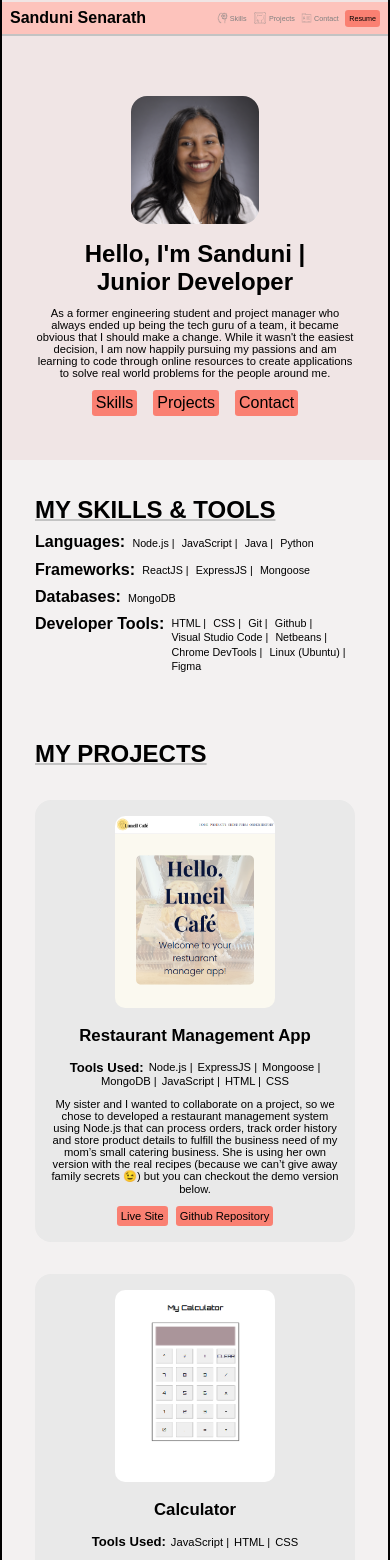
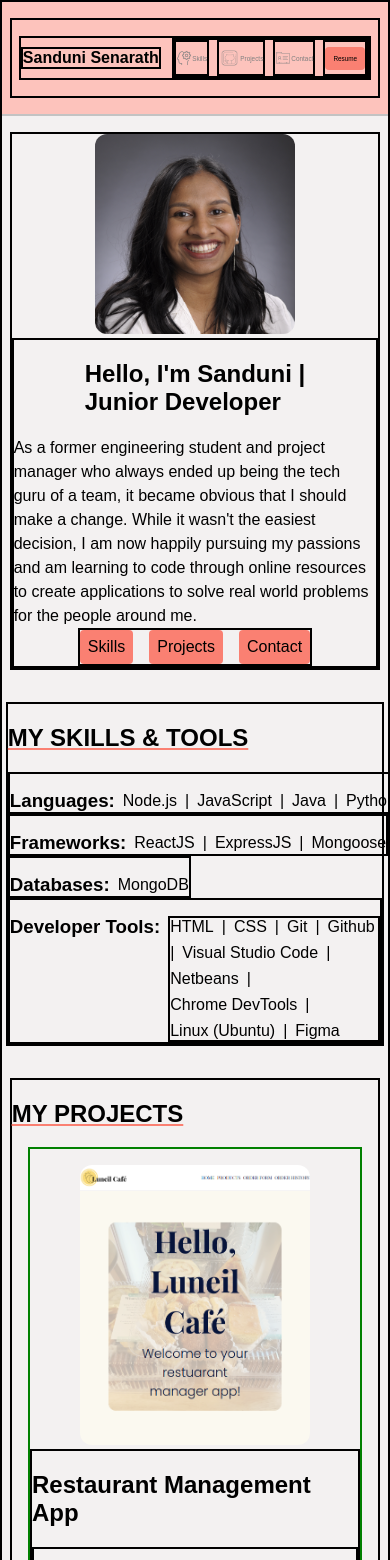
Before and after one commit to SSenarath/ssenarath.github.io, a React (Create React App) app: page / in a window 390 px wide. Shown: the top 1560 px of the page. Built offline with nearby package versions, Linux system fonts and the light colour scheme.

Commit message:
Refactor css with base being for small screens

```diff
--- a/src/App.css
+++ b/src/App.css
@@ -1,38 +1,238 @@
-.App {
-  text-align: center;
+* > {
+    box-sizing: border-box;
+
 }
 
-.App-logo {
-  height: 40vmin;
-  pointer-events: none;
+body {
+    margin: 0;
+    background-color: #f3f1f1;
+    font-family: 'Ubuntu', sans-serif;
 }
 
-@media (prefers-reduced-motion: no-preference) {
-  .App-logo {
-    animation: App-logo-spin infinite 20s linear;
-  }
+main {
+    display: flex;
+    flex-direction: column;
+    align-items: center;
+    border: 2px solid black;
 }
 
-.App-header {
-  background-color: #282c34;
-  min-height: 100vh;
-  display: flex;
-  flex-direction: column;
-  align-items: center;
-  justify-content: center;
-  font-size: calc(10px + 2vmin);
-  color: white;
+/* =================
+    Typography
+   ================= */
+
+/* general formatting */
+
+h3 {
+    white-space: nowrap;
+}
+h3, p {
+    margin: 0;
 }
 
-.App-link {
-  color: #61dafb;
+.p-lineheight {
+  line-height: 1.5;
 }
 
-@keyframes App-logo-spin {
-  from {
-    transform: rotate(0deg);
+.section-title {
+    text-decoration: underline #fa8072;
+}
+
+/* header formatting  */
+
+.my-name h4 {
+    margin: 0;
+}
+
+.navbar-item {
+    font-size: 0.4rem; /*10px*/
+    color: #808080;
+    text-decoration: none;
+    height: 2rem;
+
+}
+
+.navbar-item:hover {
+    border-bottom: 1px solid #808080;
+}
+
+/* project formatting  */
+
+.project-description {
+    margin: 1rem 0;
+}
+
+
+
+/* =================
+   Buttons
+   ================= */
+
+   .btn {
+    background-color: #fa8072;
+    color: black;
+    text-decoration: none;
+    padding: 0.5rem;
+    border-radius: 0.25rem;
+   }
+
+/* =================
+   Layout
+   ================= */
+
+
+.container, .navbar-item, .navbar-right, .hero-left-container, .skill-category, .dev-tools, .projectcard, .projectcard-right-info, .option, .links {
+    display: flex;
+    align-items: center;
+    border: 2px solid black;
+}
+
+
+.container {
+    width: 95%;
+    max-width: 700px;
+    margin: 1em auto;
+}
+
+/* header formatting */
+
+header {
+    width: 100%;
+    border-bottom: 2px solid #C3C3C3;
+    background: #FDC3BC;
+}
+.my-name {
+    margin: 0 auto 0 0;
+    border: 2px solid black;
+}
+
+.navbar-right {
+    gap: 0.5em;
+}
+
+.navbar-item {
+    border: 2px solid black;
+}
+
+.navbar-item img {
+    width: 1rem;
+}
+
+.projects img {
+    width:1.4rem;
+    margin:  0 -0.1em;
+ }
+
+/* hero formatting */
+
+#hero .container {
+    flex-direction: column-reverse;
+}
+
+.hero-left-container {
+    flex-direction: column;
+}
+
+.profile-picture {
+    width: 12.5em;
+    height: 12.5em;
+    border-radius: 0.75em;
+    object-fit: cover;
+    object-position: top -10px right 0px;
+
+}
+
+.links {
+    gap: 1em;
+}
+
+/* skills formatting  */
+
+#skills .container {
+    flex-direction: column;
+    align-items: flex-start;
+}
+
+.skill-category {
+    padding-top: 1em;
+}
+
+.skill-category, .dev-tools {
+    gap: 0.5em;
+
+}
+
+.skill-category.dev {
+    align-items: flex-start;
+}
+
+.dev-tools {
+    flex-wrap: wrap;
+
+}
+
+/* projects formatting  */
+
+
+
+#projects .container {
+    flex-direction: column;
+    align-items: flex-start;
+}
+
+
+.projectcard {
+    border: 2px solid green;
+    width: 90%;
+    margin: auto;
+    flex-direction: column;
+}
+
+.project-img {
+    margin-top: 1em;
+    width: 14.4em;
+    height: 17.5em;
+    border-radius: 0.75em;
+    object-fit: cover;
+}
+
+.projectcard-right-info {
+    flex-direction: column;
+}
+
+
+/* contact formatting  */
+
+#contact {
+    width: 100%;
+    border: 2px solid green;
+}
+
+#contact .container {
+    flex-direction: column;
+    align-items: center;
+
+}
+
+.option{
+    flex-direction: column;
+    align-items: center;
+    gap: 1em;
+}
+
+.icon-box{
+    background-color: #fa8072;
+    border-radius: 100%;
+    padding: 1rem;
+    margin-top: 1em;
+
   }
-  to {
-    transform: rotate(360deg);
+
+  .option img {
+    width: 3rem;
   }
-}
+
+
+
+/* =================
+    Media queries
+   ================= */
--- a/src/components/Contact.js
+++ b/src/components/Contact.js
@@ -5,8 +5,8 @@ import LinkedIn from "../images/contact/linkedin.png"
 
 export default function Contact(){
     return(
-        <section id="contact" className="contact">
-            <div className="section contact-container">
+        <section id="contact">
+            <div className="container">
                 <h1 className="section-title">GET IN TOUCH</h1>
                 <div className="contact-options">
                     <div className="option">
--- a/src/components/Footer.js
+++ b/src/components/Footer.js
@@ -3,7 +3,9 @@ import React from "react";
 export default function Footer() {
     return(
         <footer>
-            <p>© 2023 Sanduni Senarath <a href="https://github.com/SSenarath/portfolio-website" target="_blank">Github Project Repo</a></p>
+            <div className="container">
+                <p>© 2023 Sanduni Senarath <a href="https://github.com/SSenarath/portfolio-website" target="_blank">Github Project Repo</a></p>
+            </div>
         </footer>
     )
 
--- a/src/components/Header.js
+++ b/src/components/Header.js
@@ -7,10 +7,12 @@ export default function Header(){
     return(
 
         <header>
-             <Link activeClass="active" to="hero" spy={true} smooth={true}>
+            <div className="container ">
+                <nav className = "container header-navbar">
+                        <Link className="my-name" activeClass="active" to="hero" spy={true} smooth={true}>
                             <h4>Sanduni Senarath</h4>
                         </Link>
-            <nav className = "header-navbar">
+                        <div className="navbar-right">
                             <Link activeClass="active" to="skills" spy={true} smooth={true}>
                             <div className="navbar-item">
                                 <img src={require(`../images/navbar/skills.png`)}/>
@@ -29,8 +31,12 @@ export default function Header(){
                                     <a>Contact</a>
                                 </div>
                             </Link>
+                            <div className="navbar-item">
                                 <a className ="btn" href="sanduni-resume.pdf" download="sanduni-resume.pdf">Resume</a>
+                            </div>
+                        </div>
                     </nav>
+            </div>
         </header>
     )
 }
--- a/src/components/Hero.js
+++ b/src/components/Hero.js
@@ -5,22 +5,20 @@ import {Link} from 'react-scroll'
 
 export default function Hero(){
     return(
-        <section id="hero" className ="hero">
-
-            <div className="section introduction">
-                <div className="left-container">
-                    <h1>Hello, I'm Sanduni | </h1>
-                    <h1 className="job-title">Junior Developer</h1>
-                    <p className="about-me" >As a former engineering student and project manager who always ended up being the tech guru of
+        <section id="hero" >
+            <div className="container">
+                <div className="hero-left-container">
+                    <h1>Hello, I'm Sanduni | <br/> Junior Developer </h1>
+                    <p className="about-me p-lineheight" >As a former engineering student and project manager who always ended up being the tech guru of
                         a team, it became obvious that I should make a change. While it wasn't the easiest decision, I am now happily pursuing my passions and am learning to code through online resources to create applications to solve real world
                         problems for the people around me.</p>
-                    <div className ="intro-links">
+                    <div className ="links">
                         <a className='btn'><Link  activeClass="active" to="skills" spy={true} smooth={true}>Skills</Link></a>
                         <a className='btn'><Link  activeClass="active" to="projects" spy={true} smooth={true}>Projects</Link></a>
                         <a className='btn'><Link  activeClass="active" to="contact" spy={true} smooth={true}>Contact</Link></a>
                     </div>
                 </div>
-                <div className="right-container">
+                <div className="hero-right-container">
                      <img className="profile-picture" src={MyImage} alt="Sanduni Senarath in a white blouse smiling"/>
                 </div>
             </div>
--- a/src/components/ProjectCard.js
+++ b/src/components/ProjectCard.js
@@ -3,15 +3,15 @@ import Toolkit from "./Toolkit.js";
 
 export default function ProjectCard({item}){
     return (
-        <div className="projectcard-container">
-            <div className="container-left">
-              <a target="_blank" href={item.websiteLink}><img className="project-img" src={require(`../images/${item.coverImg}`)} alt="Sanduni Senarath in a white blouse smiling"/></a>
-            </div>
-            <div className="container-right">
+        <div className="projectcard">
+
+            <a target="_blank" href={item.websiteLink}><img className="project-img" src={require(`../images/${item.coverImg}`)} alt="Sanduni Senarath in a white blouse smiling"/></a>
+
+            <div className="projectcard-right-info">
                 <h2>{item.title}</h2>
                 <Toolkit project={item.tools} key={item.id}/>
-                <p>{item.description}</p>
-                <div className="project-links">
+                <p className="project-description p-lineheight">{item.description}</p>
+                <div className="links">
                     <a className = "btn" target="_blank" href={item.websiteLink}>Live Site</a>
                     <a className = "btn" target="_blank" href={item.githubRepoLink}>Github Repository</a>
                 </div>
--- a/src/components/Projects.js
+++ b/src/components/Projects.js
@@ -8,12 +8,10 @@ export default function Projects(props){
         return <ProjectCard key={each.id} item={each}/>
     })
     return(
-        <section id="projects" className="project">
-            <div className="section">
-                <div className="content-container">
+        <section id="projects">
+            <div className="container">
                 <h1 className="section-title">MY PROJECTS</h1>
                 {projectList}
-                </div>
             </div>
 
         </section>
--- a/src/components/Skills.js
+++ b/src/components/Skills.js
@@ -2,40 +2,52 @@ import React from "react";
 
 export default function About(){
     return(
-        <div id ="skills" className="skills">
-            <section className="section">
+        <div id ="skills">
+            <section className="container">
                     <h1 className="section-title">MY SKILLS & TOOLS</h1>
                     <div className="skill-category">
-                        <h2>Languages: </h2>
-                        <p>Node.js |</p>
-                        <p>JavaScript |</p>
-                        <p>Java |</p>
+                        <h3>Languages: </h3>
+                        <p>Node.js</p>
+                        <p>|</p>
+                        <p>JavaScript</p>
+                        <p>|</p>
+                        <p>Java</p>
+                        <p>|</p>
                         <p>Python </p>
                     </div>
                     <div className="skill-category">
-                        <h2>Frameworks: </h2>
-                        <p>ReactJS |</p>
-                        <p>ExpressJS |</p>
+                        <h3>Frameworks: </h3>
+                        <p>ReactJS</p>
+                        <p>|</p>
+                        <p>ExpressJS</p>
+                        <p>|</p>
                         <p>Mongoose</p>
                     </div>
                     <div className="skill-category">
-                        <h2>Databases: </h2>
+                        <h3>Databases: </h3>
                         <p>MongoDB</p>
                     </div>
                     <div className="skill-category dev">
-                        <h2>Developer Tools: </h2>
-                        <div className="dev-tools">
-                            <p>HTML |</p>
-                            <p>CSS |</p>
-                            <p>Git |</p>
-                            <p>Github |</p>
-                            <p>Visual Studio Code |</p>
-                            <p>Netbeans |</p>
-                            <p>Chrome DevTools |</p>
-                            <p>Linux (Ubuntu) |</p>
-                            <p>Figma</p>
-                        </div>
-
+                        <h3>Developer Tools: </h3>
+                            <div className="dev-tools">
+                                <p>HTML</p>
+                                <p>|</p>
+                                <p>CSS</p>
+                                <p>|</p>
+                                <p>Git</p>
+                                <p>|</p>
+                                <p>Github</p>
+                                <p>|</p>
+                                <p>Visual Studio Code</p>
+                                <p>|</p>
+                                <p>Netbeans</p>
+                                <p>|</p>
+                                <p>Chrome DevTools</p>
+                                <p>|</p>
+                                <p>Linux (Ubuntu)</p>
+                                <p>|</p>
+                                <p>Figma</p>
+                            </div>
                     </div>
             </section>
         </div>
--- a/src/components/Toolkit.js
+++ b/src/components/Toolkit.js
@@ -6,16 +6,22 @@ export default function Toolkit({project}){
         const tools = project.map(each => {
             i++;
             if(i < (project.length-1)){
-                return <div>{each} | </div>
+                return (
+                <>
+                <p>{each}</p>
+                <p>| </p>
+                </>)
             } else {
                 return <div>{each}</div>
             }
 
         })
         return (
-        <section className="toolkit">
-            <h1>Tools Used: </h1>
+        <section className="skill-category dev">
+            <h3>Tools Used: </h3>
+            <div className="dev-tools">
             {tools}
+            </div>
         </section>
 
     )
--- a/src/index.js
+++ b/src/index.js
@@ -1,6 +1,6 @@
 import React from 'react';
 import ReactDOM from 'react-dom/client';
-import './index.css';
+import './App.css';
 import App from './App';
 import reportWebVitals from './reportWebVitals';
 
```
Lines whose indentation alone changed are shown as unchanged.
